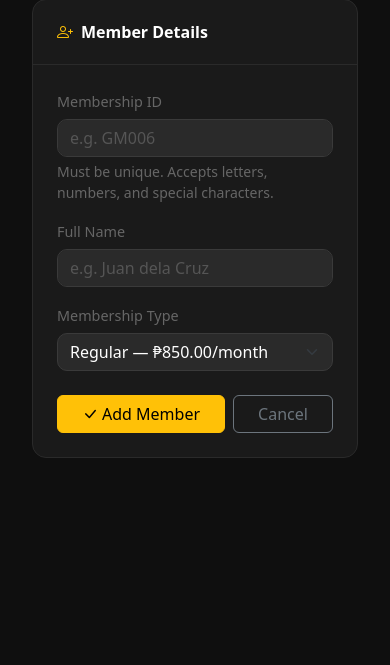
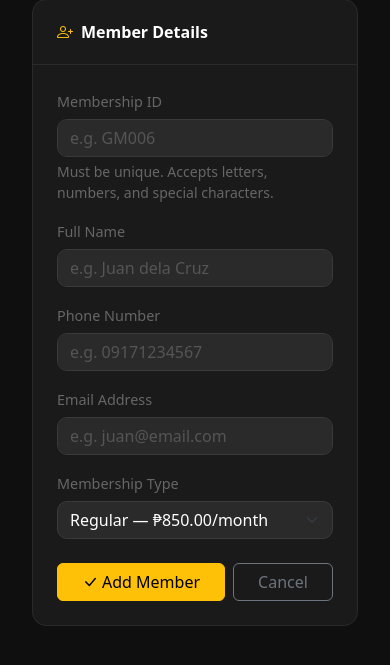
Before and after one commit to reymartlouie/fitnessmadness, a Flask app: page /admin/members/add in a window 390 px wide. Shown: the part 127-792 px from the top of the page. Run offline with Flask 3, Linux system fonts and the light colour scheme; the visitor is signed in with stand-in values (Sample User, id 1); some libraries are stand-ins or nearby versions.

Commit message:
feat: add phone and email to member profiles with CSV export
Member model now stores phone and email (both optional). The add/edit
form has fields for both. The members table shows contact info inline.
A new Export CSV button on the members page downloads all member data
including phone, email, type, fee, dates, and status — importable into
Excel, Google Sheets, or SPSS. Added migrate.py to safely add new
columns to existing databases without losing data; runs automatically
on every kiosk startup via start.bat.

Co-Authored-By: Claude Sonnet 4.6 <noreply@anthropic.com>

```diff
--- a/models/member.py
+++ b/models/member.py
@@ -24,6 +24,8 @@ class Member(db.Model):
     id = db.Column(db.Integer, primary_key=True)
     membership_id = db.Column(db.String(50), unique=True, nullable=False)
     full_name = db.Column(db.String(120), nullable=False)
+    phone = db.Column(db.String(20), nullable=True)
+    email = db.Column(db.String(120), nullable=True)
     membership_type = db.Column(db.String(20), nullable=False, default=MembershipType.REGULAR)
     membership_start = db.Column(db.Date, nullable=False, default=date.today)
     membership_end = db.Column(db.Date, nullable=False)
--- a/routes/admin.py
+++ b/routes/admin.py
@@ -60,6 +60,58 @@ def dashboard():
         expired_members=expired_members,
         recent_logs=recent_logs,
         today=today
+    )
+
+
+@admin_bp.route('/members/export')
+@login_required
+def export_members_csv():
+    search = request.args.get('search', '').strip()
+    filter_type = request.args.get('type', '').strip()
+    filter_status = request.args.get('status', '').strip()
+
+    query = Member.query
+    if search:
+        query = query.filter(
+            (Member.full_name.ilike(f'%{search}%')) |
+            (Member.membership_id.ilike(f'%{search}%'))
+        )
+    if filter_type and filter_type in MembershipType.ALL:
+        query = query.filter_by(membership_type=filter_type)
+    if filter_status == 'active':
+        query = query.filter_by(is_active=True)
+    elif filter_status == 'expired':
+        query = query.filter_by(is_active=False)
+
+    all_members = query.order_by(Member.created_at.desc()).all()
+
+    output = io.StringIO()
+    writer = csv.writer(output)
+    writer.writerow([
+        'Membership ID', 'Full Name', 'Phone', 'Email',
+        'Type', 'Monthly Fee', 'Start Date', 'Expiry Date',
+        'Days Remaining', 'Status'
+    ])
+    for m in all_members:
+        writer.writerow([
+            m.membership_id,
+            m.full_name,
+            m.phone or '',
+            m.email or '',
+            m.membership_type.capitalize(),
+            f'{m.get_monthly_fee():.2f}',
+            m.membership_start.strftime('%Y-%m-%d'),
+            m.membership_end.strftime('%Y-%m-%d'),
+            m.days_remaining(),
+            'Active' if m.is_active else 'Expired',
+        ])
+
+    output.seek(0)
+    filename = f"members_{date.today().strftime('%Y-%m-%d')}.csv"
+    return Response(
+        output.getvalue(),
+        mimetype='text/csv',
+        headers={'Content-Disposition': f'attachment; filename={filename}'}
     )
 
 
@@ -178,6 +230,8 @@ def add_member():
     if request.method == 'POST':
         membership_id = request.form.get('membership_id', '').strip()
         full_name = request.form.get('full_name', '').strip()
+        phone = request.form.get('phone', '').strip()
+        email = request.form.get('email', '').strip()
         membership_type = request.form.get('membership_type', MembershipType.REGULAR)
 
         if not membership_id or not full_name:
@@ -193,6 +247,8 @@ def add_member():
         member = Member(
             membership_id=membership_id,
             full_name=full_name,
+            phone=phone or None,
+            email=email or None,
             membership_type=membership_type,
             membership_start=date.today(),
             membership_end=date.today() + relativedelta(months=1),
@@ -214,6 +270,8 @@ def edit_member(member_id):
 
     if request.method == 'POST':
         full_name = request.form.get('full_name', '').strip()
+        phone = request.form.get('phone', '').strip()
+        email = request.form.get('email', '').strip()
         membership_type = request.form.get('membership_type', member.membership_type)
 
         if not full_name:
@@ -223,6 +281,8 @@ def edit_member(member_id):
                 membership_types=MembershipType.ALL, prices=MEMBERSHIP_PRICES)
 
         member.full_name = full_name
+        member.phone = phone or None
+        member.email = email or None
         member.membership_type = membership_type
         db.session.commit()
         flash(f'Member "{full_name}" updated successfully.', 'success')
--- a/templates/admin/member_form.html
+++ b/templates/admin/member_form.html
@@ -42,6 +42,21 @@
                        value="{{ member.full_name if action == 'edit' else request.form.get('full_name', '') }}">
             </div>
 
+            <div class="row g-3 mb-3">
+                <div class="col-sm-6">
+                    <label class="form-label text-muted small">Phone Number</label>
+                    <input type="tel" name="phone" class="form-control"
+                           placeholder="e.g. 09171234567"
+                           value="{{ member.phone or '' if action == 'edit' else request.form.get('phone', '') }}">
+                </div>
+                <div class="col-sm-6">
+                    <label class="form-label text-muted small">Email Address</label>
+                    <input type="email" name="email" class="form-control"
+                           placeholder="e.g. juan@email.com"
+                           value="{{ member.email or '' if action == 'edit' else request.form.get('email', '') }}">
+                </div>
+            </div>
+
             <div class="mb-4">
                 <label class="form-label text-muted small">Membership Type</label>
                 <select name="membership_type" class="form-select" id="typeSelect">
```
Also changed, not shown: database/migrate.py (added, +41 -0 lines), templates/admin/members.html (+21 -3 lines), 1 other file.
